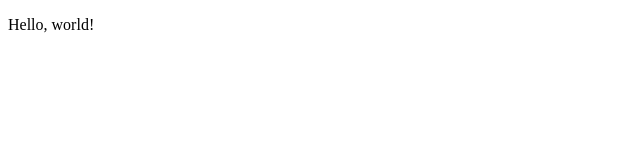
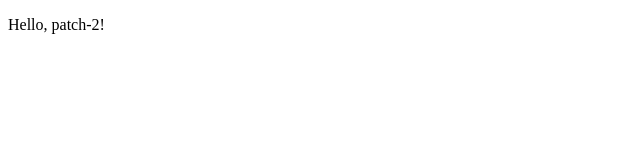
Before and after one commit to chalkygames123/sandbox-actions, a website: page apps/admin/src/index.html in a window 1280 px wide. Shown: the full height of the page, 0-640 px from the left. Drawn offline with Linux system fonts and the light colour scheme.

Commit message:
Update index.html

```diff
--- a/apps/admin/src/index.html
+++ b/apps/admin/src/index.html
@@ -6,6 +6,6 @@
 		<title>admin</title>
 	</head>
 	<body>
-		<p>Hello, world!</p>
+		<p>Hello, patch-2!</p>
 	</body>
 </html>
```
